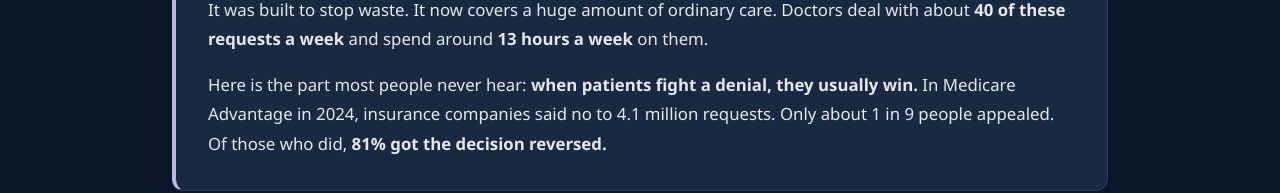
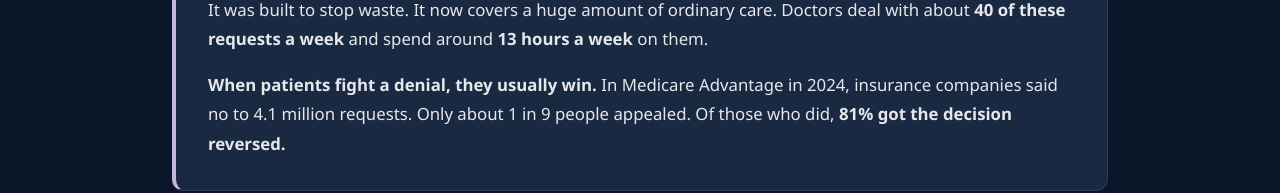
Before and after one commit to rheumify/rheumify-website, a Next.js app: page /patients/insurance/prior-authorization in a window 1280 px wide. Shown: the part 607-800 px from the top of the page. Built offline with nearby package versions, Linux system fonts and the light colour scheme.

Commit message:
Lead with the appeal fact instead of a setup line

```diff
--- a/app/patients/insurance/prior-authorization/page.js
+++ b/app/patients/insurance/prior-authorization/page.js
@@ -44,8 +44,7 @@ export default function PriorAuthPage() {
           <strong>13 hours a week</strong> on them.
         </p>
         <p style={{ marginTop: '1rem' }}>
-          Here is the part most people never hear:{' '}
-          <strong>when patients fight a denial, they usually win.</strong> In Medicare Advantage in
+          <strong>When patients fight a denial, they usually win.</strong> In Medicare Advantage in
           2024, insurance companies said no to 4.1 million requests. Only about 1 in 9 people
           appealed. Of those who did, <strong>81% got the decision reversed.</strong>
         </p>
```
